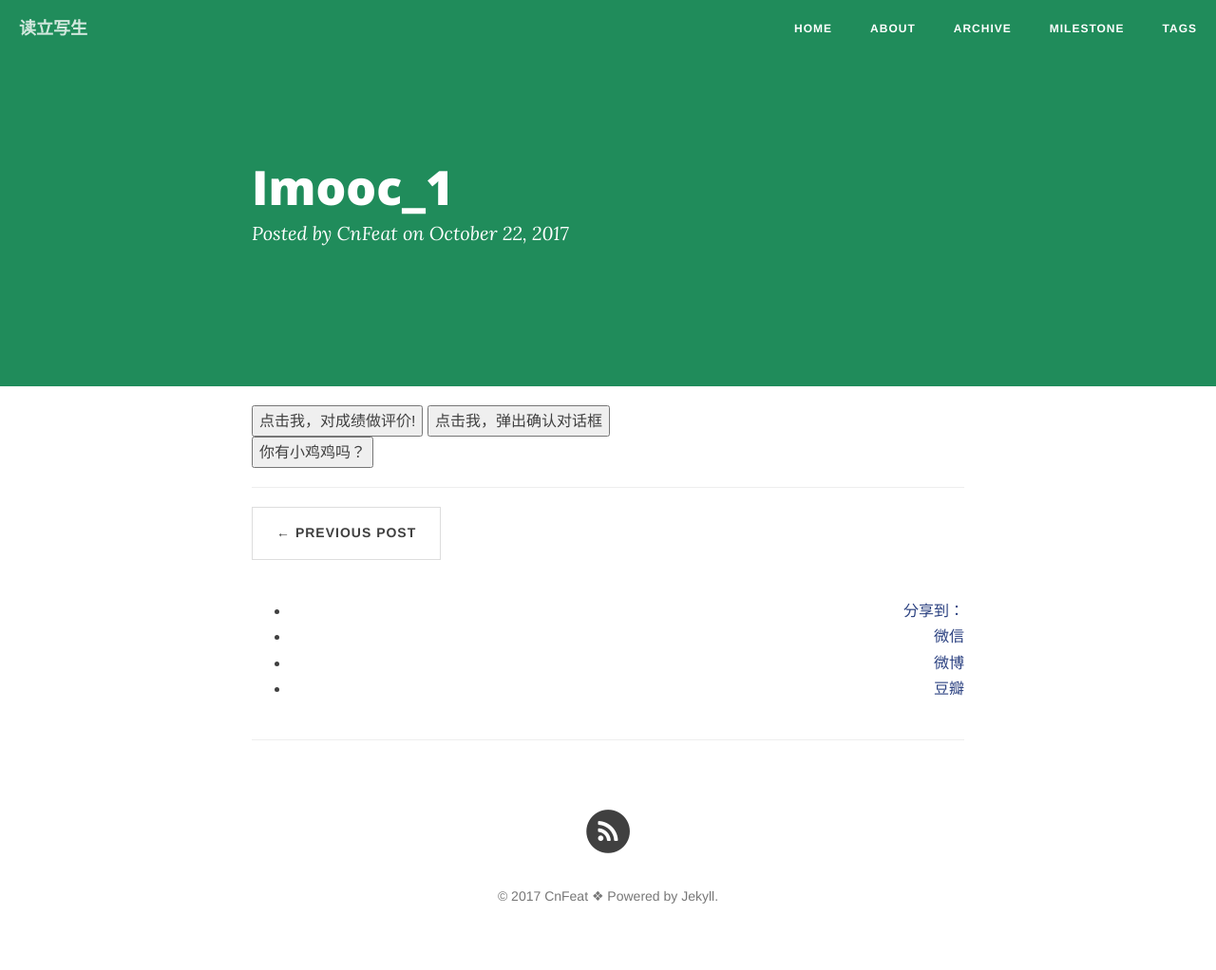
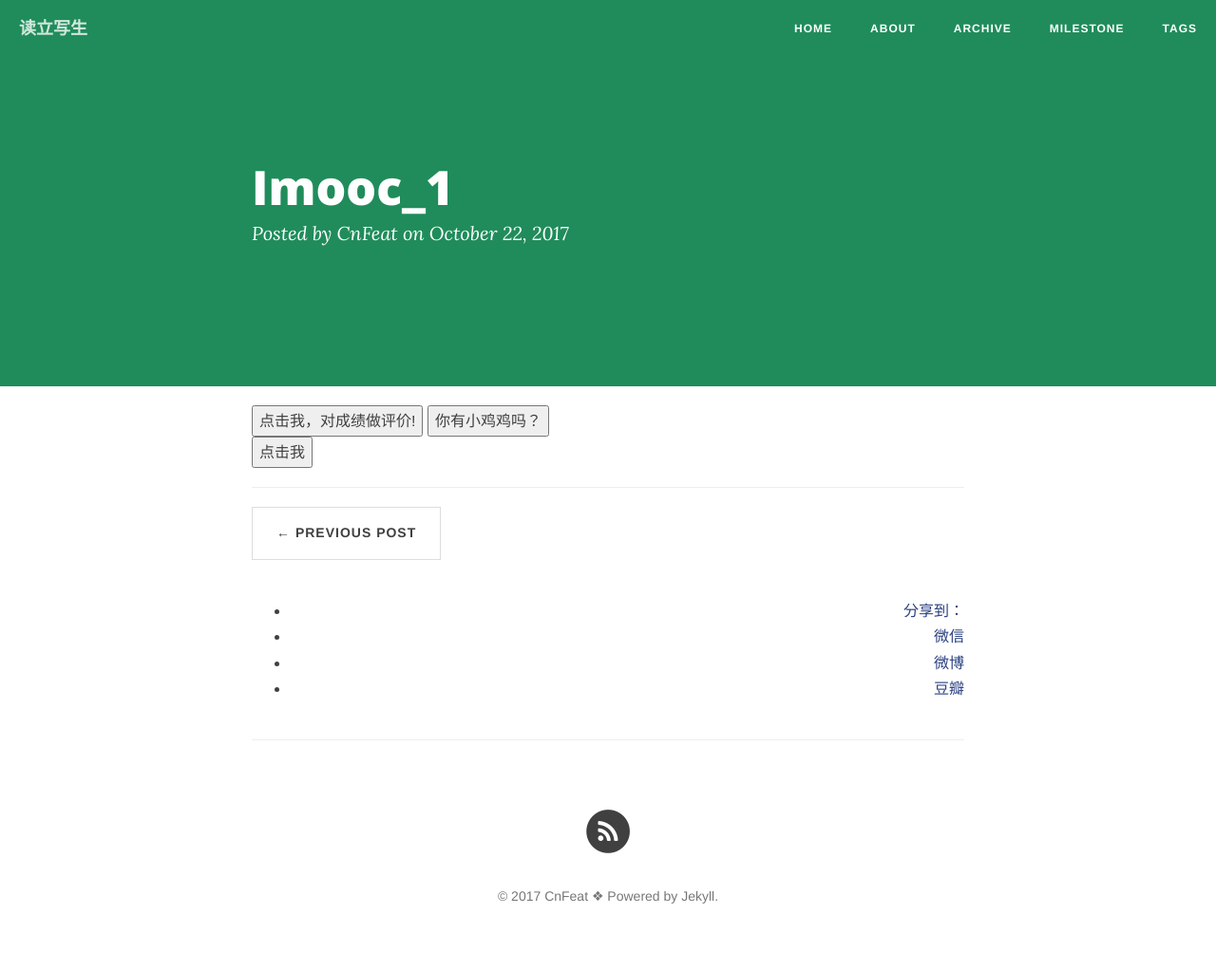
Before and after one commit to qq15/blog.io, a Jekyll site: the page _posts/2017-10-22-imooc_1.html, which Jekyll copies as it is, in a window 1280 px wide. Shown: the whole page at 95% size. Built offline with Jekyll 4.4.1, drawn with Linux system fonts in a browser that asks for light colours; nearby versions of some CDN libraries; comment, search, counter and statistics services are not loaded.

Commit message:
Update 2017-10-22-imooc_1.html

```diff
--- a/_posts/2017-10-22-imooc_1.html
+++ b/_posts/2017-10-22-imooc_1.html
@@ -48,9 +48,9 @@
 
 <input name="button2" type="button" onClick="rec2()" value="点击我，对成绩做评价!" />
 
-<input name="button" type="button" onClick="rec()" value="点击我，弹出确认对话框" />
+<input name="button" type="button" onClick="rec()" value="你有小鸡鸡吗？" />
 <form>
-    <input type="button"  value="你有小鸡鸡吗？" onclick="contxt()" />
+    <input type="button"  value="点击我" onclick="contxt()" />
 </form>
 </body>
 </html>
```
